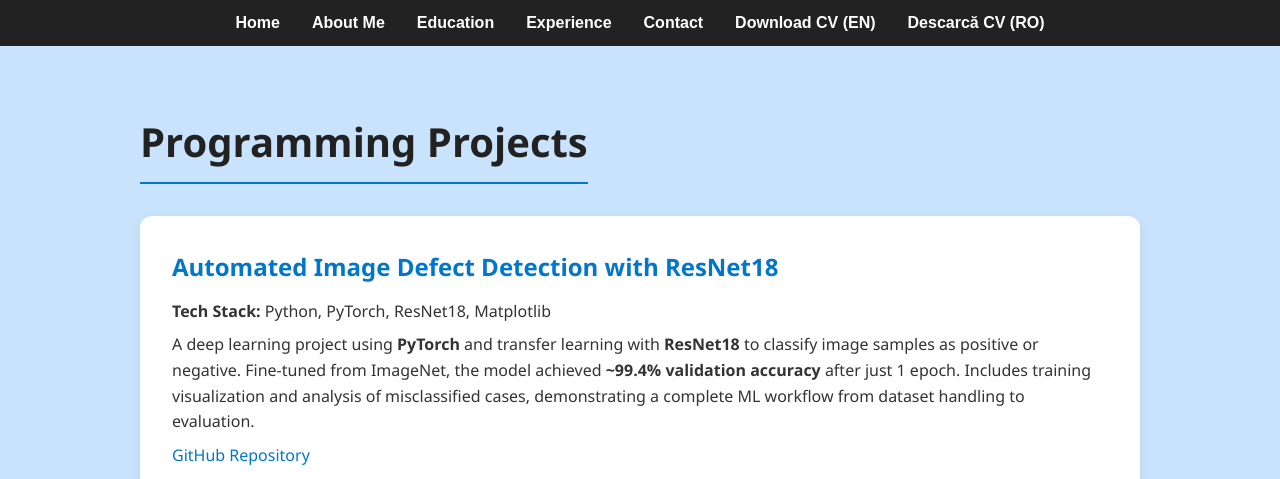
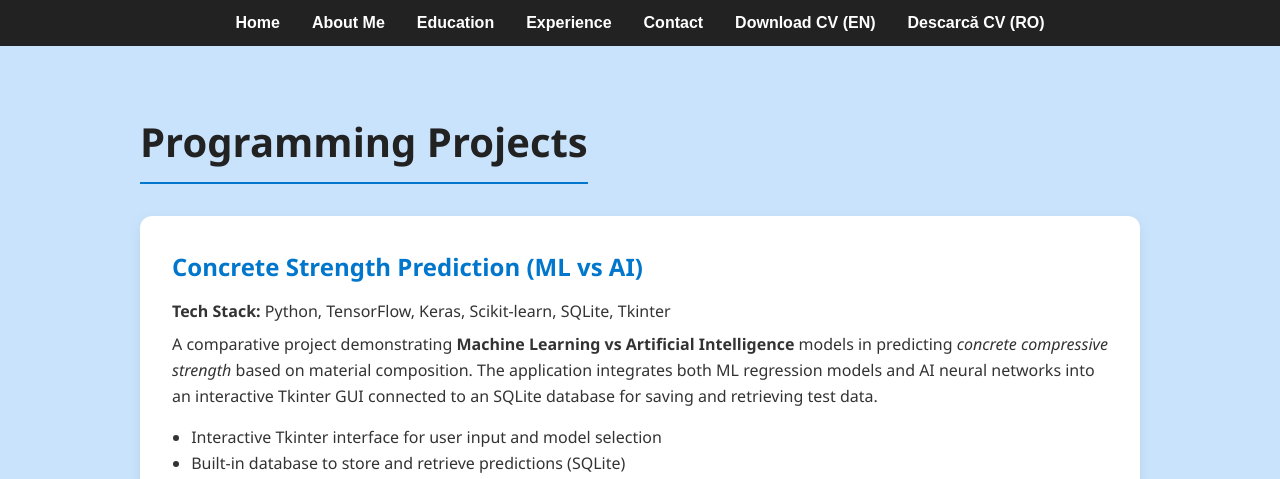
Before and after one commit to Afhrodite/Portfolio-Website, a Flask app: page /programming in a window 1280 px wide. Shown: the top 479 px of the page. Run offline with Flask 3, Linux system fonts and the light colour scheme; some libraries are stand-ins or nearby versions.

Commit message:
Updated with a new project

```diff
--- a/templates/programming.html
+++ b/templates/programming.html
@@ -7,6 +7,35 @@
   <div class="programming-container">
     <h1>Programming Projects</h1>
     <ul>
+
+      <div class="project-card">
+        <h3>Concrete Strength Prediction (ML vs AI)</h3>
+        <ul>
+          <p><strong>Tech Stack:</strong> Python, TensorFlow, Keras, Scikit-learn, SQLite, Tkinter</p>
+          <p>
+            A comparative project demonstrating <strong>Machine Learning vs Artificial Intelligence</strong> models in predicting
+            <em>concrete compressive strength</em> based on material composition.
+            The application integrates both ML regression models and AI neural networks into an interactive
+            Tkinter GUI connected to an SQLite database for saving and retrieving test data.
+          </p>
+
+          <ul class="project-features">
+            <li>Interactive Tkinter interface for user input and model selection</li>
+            <li>Built-in database to store and retrieve predictions (SQLite)</li>
+            <li>Includes both ML (Random Forest, XGBoost) and AI (Neural Network) models</li>
+            <li>Displays side-by-side predictions and model performance comparison</li>
+            <li>Visual feedback for user inputs, error handling, and output visualization</li>
+          </ul>
+
+          <p><strong>Created as:</strong> Independent applied project exploring ML vs AI prediction accuracy</p>
+
+          <p>
+            <a href="https://github.com/Afhrodite/Concrete-Strength-Prediction-ML-vs-AI" target="_blank">GitHub Repository</a>
+          </p>
+
+          <img src="{{ url_for('static', filename='assets/images/image6.png') }}" alt="Concrete Strength Prediction App Preview">
+        </ul>
+      </div>
 
       <div class="project-card">
         <h3>Automated Image Defect Detection with ResNet18</h3>
@@ -474,4 +503,4 @@
   </div>
 </section>
 
-{% endblock %}
+{% endblock %}}
```
Also changed, not shown: static/assets/images/image6.png (added).
